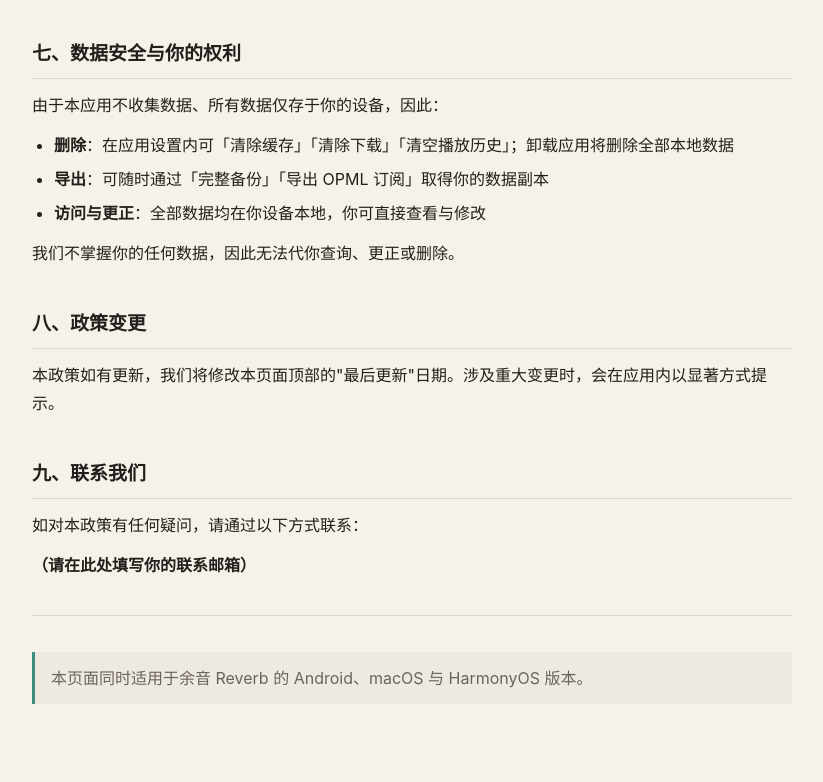
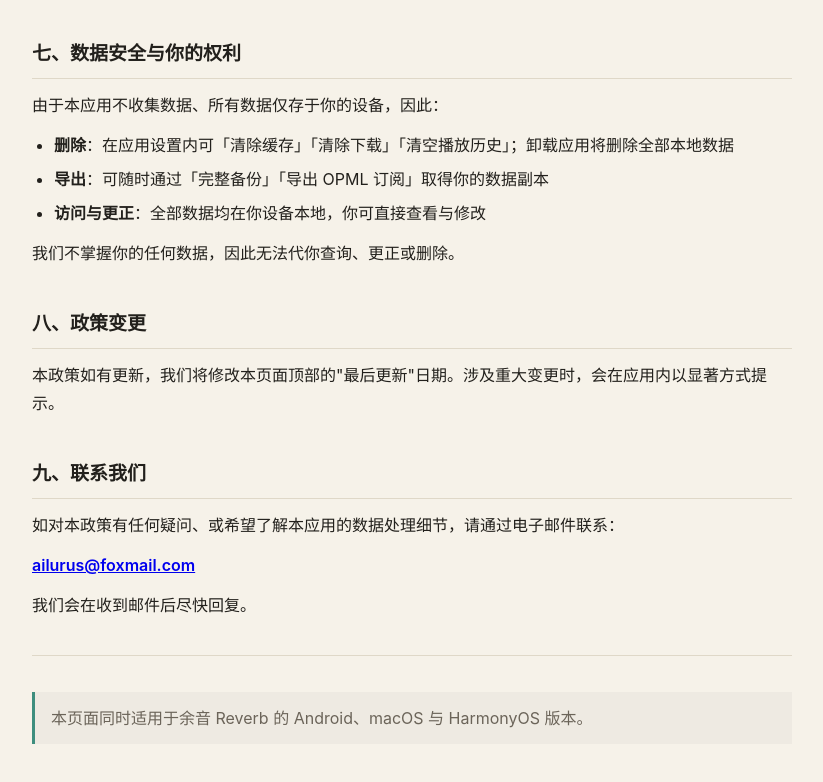
Before and after one commit to cxyxlxdm/reverb, a plain HTML site: page privacy.html in a window 1280 px wide. Shown: the part 3056-3838 px from the top of the page, without its empty margins (228-1051 px from the left). Drawn offline with Linux system fonts and the light colour scheme.

Commit message:
隐私政策补上联系邮箱(ailurus@foxmail.com)
HTML 里邮箱渲染为 mailto 链接,平台复核与用户可直接点击。占位符已清零。

Co-Authored-By: Claude Fable 5 <noreply@anthropic.com>

```diff
--- a/privacy.html
+++ b/privacy.html
@@ -67,8 +67,9 @@ blockquote { margin:24px 0 0; padding:12px 16px; border-left:3px solid var(--acc
 <h2>八、政策变更</h2>
 <p>本政策如有更新，我们将修改本页面顶部的&quot;最后更新&quot;日期。涉及重大变更时，会在应用内以显著方式提示。</p>
 <h2>九、联系我们</h2>
-<p>如对本政策有任何疑问，请通过以下方式联系：</p>
-<p><strong>（请在此处填写你的联系邮箱）</strong></p>
+<p>如对本政策有任何疑问、或希望了解本应用的数据处理细节，请通过电子邮件联系：</p>
+<p><strong><a href="mailto:ailurus@foxmail.com">ailurus@foxmail.com</a></strong></p>
+<p>我们会在收到邮件后尽快回复。</p>
 <hr>
 <blockquote>本页面同时适用于余音 Reverb 的 Android、macOS 与 HarmonyOS 版本。</blockquote>
 </main></body>
```
Also changed, not shown: 1 other file.
